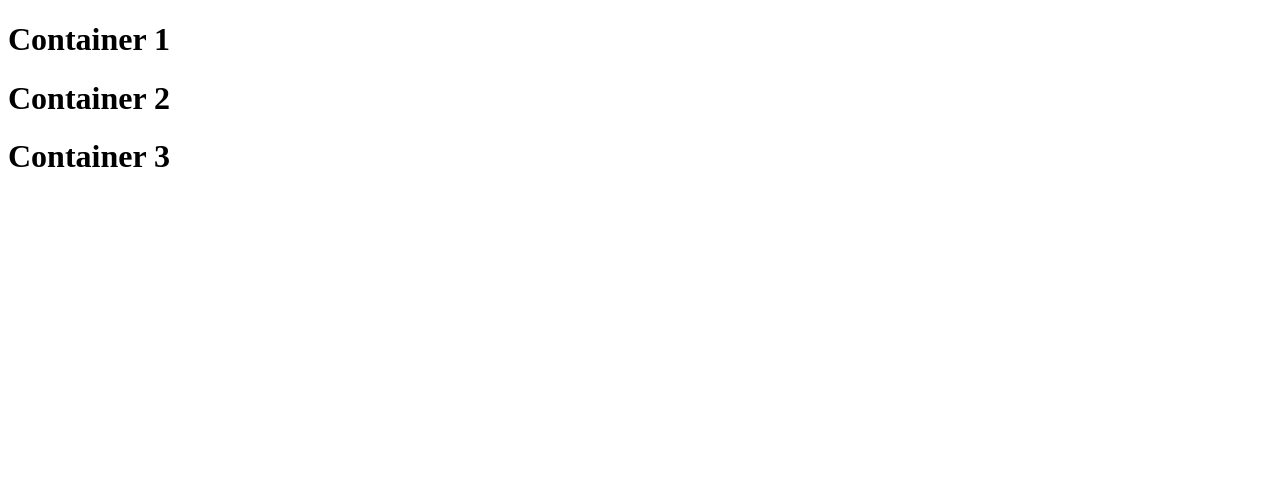
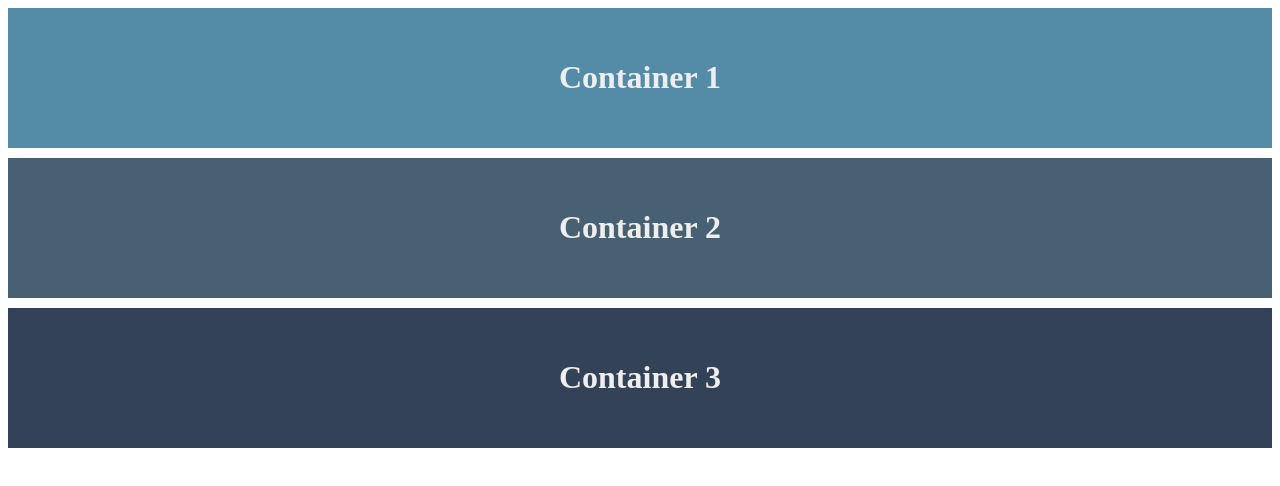
Before and after one commit to AaruushB/Odin_Project, a plain HTML site: page HTML and CSS/Inline vs. Block Elements/index.html in a window 1280 px wide. Drawn offline with Linux system fonts and the light colour scheme.

Commit message:
Demonstrated how divs work with CSS

```diff
--- a/HTML and CSS/Inline vs. Block Elements/index.html
+++ b/HTML and CSS/Inline vs. Block Elements/index.html
@@ -6,15 +6,33 @@
           content="width=device-width, user-scalable=no, initial-scale=1.0, maximum-scale=1.0, minimum-scale=1.0">
     <meta http-equiv="X-UA-Compatible" content="ie=edge">
     <title>Inline and Block Elements</title>
+    <style>
+        div {
+            padding: 30px;
+            text-align: center;
+            margin-bottom: 10px;
+            color: #EEEEEE;
+        }
+        .container1{
+            background-color: #548CA8;
+        }
+        .container2{
+            background-color: #476072;
+        }
+        .container3{
+            background-color: #334257;
+        }
+    </style>
 </head>
 <body>
-    <div class="container">
+    <!--Divs are block level elements which take all the space-->
+    <div class="container1">
         <h1>Container 1</h1>
     </div>
-    <div class="container">
+    <div class="container2">
         <h1>Container 2</h1>
     </div>
-    <div class="container">
+    <div class="container3">
         <h1>Container 3</h1>
     </div>
 </body>
```
